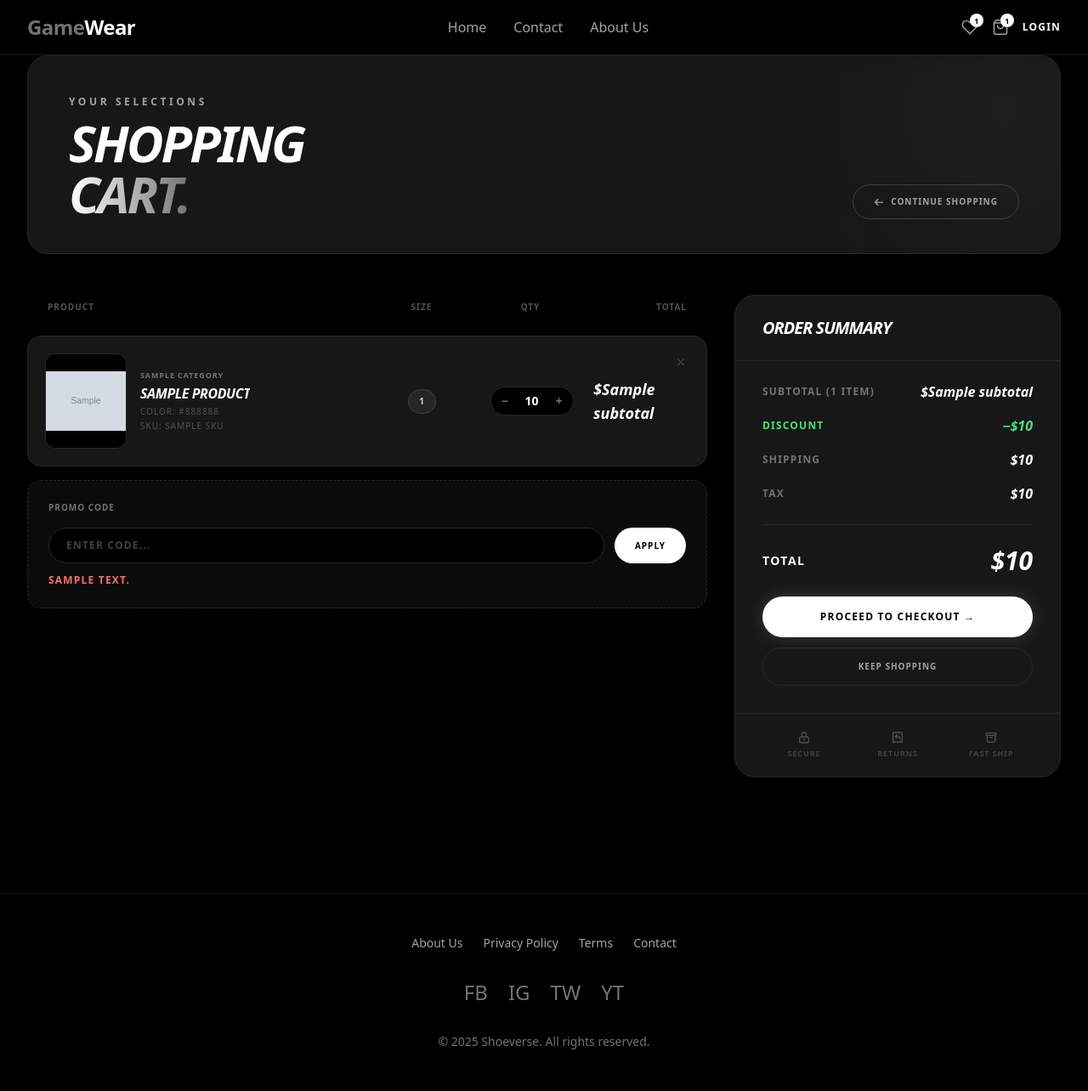
After one commit to athulcoding07-sudo/GameWear_2, a Django app: template templates/users/cart_management/cart_view.html in a window 1280 px wide. The commit adds this page. Shown: the whole page at 85% size. Run offline with Django 3.2, Linux system fonts and the light colour scheme; the template is opened without the code that fills it: most values are stand-ins (such as "Sample title", 1, 10 or a date in 2020); grey boxes marked "Sample" are stand-in pictures; some libraries are stand-ins or nearby versions.

Commit message:
feat(cart): add cart management

```diff
--- /dev/null
+++ b/templates/users/cart_management/cart_view.html
@@ -0,0 +1,295 @@
+{% extends 'users/user_dashboard_base.html' %}
+{% load static %}
+
+{% block title %}
+  GameWear - Your Cart
+{% endblock %}
+
+{% block content %}
+
+  <div class="relative -mt-10 mb-12 w-full overflow-hidden rounded-3xl bg-neutral-900 border border-neutral-800 px-8 md:px-12 py-10">
+    <div class="absolute top-0 right-0 -mr-16 -mt-16 w-64 h-64 bg-white rounded-full blur-[100px] opacity-5 pointer-events-none"></div>
+    <div class="relative flex flex-col md:flex-row md:items-end md:justify-between gap-4">
+      <div>
+        <span class="text-neutral-400 font-bold tracking-[0.3em] uppercase text-xs">Your Selections</span>
+        <h1 class="text-4xl md:text-6xl font-black italic uppercase text-white tracking-tighter leading-none mt-2">
+          Shopping <br />
+          <span class="text-transparent bg-clip-text bg-gradient-to-r from-white to-neutral-500">Cart.</span>
+        </h1>
+      </div>
+      <a href="{% url 'products:users_product_listing' %}"
+        class="self-start md:self-end inline-flex items-center gap-2 border border-neutral-700 text-neutral-400 hover:text-white hover:border-white font-bold uppercase tracking-widest text-[10px] px-6 py-3 rounded-full transition-all">
+        <svg class="w-3 h-3" fill="none" stroke="currentColor" viewBox="0 0 24 24">
+          <path stroke-linecap="round" stroke-linejoin="round" stroke-width="2.5" d="M10 19l-7-7m0 0l7-7m-7 7h18"/>
+        </svg>
+        Continue Shopping
+      </a>
+    </div>
+  </div>
+
+  {% if cart_items %}
+
+
+
+  <div class="flex flex-col xl:flex-row gap-8 mb-24">
+
+    <div class="flex-1 min-w-0 space-y-4">
+
+      <div class="hidden md:grid grid-cols-12 gap-4 px-6 pb-2">
+        <div class="col-span-6">
+          <span class="text-[10px] font-bold uppercase tracking-widest text-neutral-600">Product</span>
+        </div>
+        <div class="col-span-2 text-center">
+          <span class="text-[10px] font-bold uppercase tracking-widest text-neutral-600">Size</span>
+        </div>
+        <div class="col-span-2 text-center">
+          <span class="text-[10px] font-bold uppercase tracking-widest text-neutral-600">Qty</span>
+        </div>
+        <div class="col-span-2 text-right">
+          <span class="text-[10px] font-bold uppercase tracking-widest text-neutral-600">Total</span>
+        </div>
+      </div>
+
+      {% for item in cart_items %}
+      <div class="group relative bg-neutral-900 border border-neutral-800 rounded-2xl p-5 hover:border-neutral-700 transition-all duration-300">
+
+        <form method="POST" action="{% url 'products:remove_cart' item.id %}" class="absolute top-4 right-4 z-10">
+          {% csrf_token %}
+          <button type="submit"
+            class="w-7 h-7 flex items-center justify-center rounded-full text-neutral-700 hover:text-white hover:bg-neutral-800 transition-all"
+            title="Remove item">
+            <svg class="w-3.5 h-3.5" fill="none" stroke="currentColor" viewBox="0 0 24 24">
+              <path stroke-linecap="round" stroke-linejoin="round" stroke-width="2.5" d="M6 18L18 6M6 6l12 12"/>
+            </svg>
+          </button>
+        </form>
+
+        <div class="grid grid-cols-12 gap-4 items-center">
+
+          <div class="col-span-12 md:col-span-6 flex items-center gap-4">
+
+            <div class="shrink-0 w-20 h-24 md:w-24 md:h-28 bg-black rounded-xl overflow-hidden border border-neutral-800">
+              {% with primary_image=item.variant.images.all|first %}
+              <img
+                src="{% if primary_image %}{{ primary_image.image.url }}{% else %}https://campeonsports.com/cdn/shop/files/33AE88D9-C2F3-4676-B489-E566B284B2DB.jpg?v=1767157312&width=720{% endif %}"
+                alt="{{ item.product.name }}"
+                class="w-full h-full object-contain transition duration-500 hover:scale-105"
+              />
+              {% endwith %}
+            </div>
+
+            <div class="min-w-0">
+
+              <p class="text-[9px] font-bold uppercase text-neutral-500 tracking-widest mb-1">
+                {{ item.product.category.name|default:"Jersey" }}
+              </p>
+
+              <h3 class="text-white font-black uppercase italic tracking-tight text-base leading-tight truncate">
+                {{ item.product.name }}
+              </h3>
+
+              {% if item.variant and item.variant.color %}
+              <p class="text-neutral-600 text-[10px] tracking-widest mt-1 uppercase">
+                Color: {{ item.variant.color }}
+              </p>
+              {% endif %}
+
+              {% if item.variant and item.variant.sku %}
+              <p class="text-neutral-600 text-[10px] tracking-widest mt-0.5 uppercase">
+                SKU: {{ item.variant.sku }}
+              </p>
+              {% endif %}
+
+              <div class="flex items-center gap-3 mt-2 md:hidden">
+                {% if item.variant and item.variant.size %}
+                <span class="text-[10px] font-bold uppercase tracking-widest bg-neutral-800 text-neutral-300 px-2 py-0.5 rounded-full">
+                  {{ item.variant.size }}
+                </span>
+                {% endif %}
+                <span class="text-neutral-400 text-xs font-bold italic">
+                  ${{ item.price }}
+                </span>
+              </div>
+
+            </div>
+          </div>
+
+          <div class="hidden md:flex col-span-2 justify-center">
+            {% if item.variant and item.variant.size %}
+            <span class="text-[10px] font-bold uppercase tracking-widest bg-neutral-800 text-neutral-300 px-3 py-1.5 rounded-full border border-neutral-700">
+              {{ item.variant.size }}
+            </span>
+            {% else %}
+            <span class="text-neutral-700 text-xs">—</span>
+            {% endif %}
+          </div>
+
+          <div class="col-span-6 md:col-span-2 flex justify-start md:justify-center">
+            <div class="flex items-center bg-black border border-neutral-800 rounded-full overflow-hidden">
+
+              <form method="POST" action="{% url 'products:update_cart' item.id 'decrease' %}">
+                {% csrf_token %}
+                <button type="submit"
+                  class="w-8 h-8 flex items-center justify-center text-neutral-500 hover:text-white hover:bg-neutral-800 transition-all text-sm font-black
+                  {% if item.quantity <= 1 %}opacity-30 cursor-not-allowed{% endif %}"
+                  {% if item.quantity <= 1 %}disabled{% endif %}>
+                  −
+                </button>
+              </form>
+
+              <span class="w-8 text-center text-white font-black text-sm select-none">{{ item.quantity }}</span>
+
+              <form method="POST" action="{% url 'products:update_cart' item.id 'increase' %}">
+                {% csrf_token %}
+                <button type="submit"
+                  class="w-8 h-8 flex items-center justify-center text-neutral-500 hover:text-white hover:bg-neutral-800 transition-all text-sm font-black">
+                  +
+                </button>
+              </form>
+
+            </div>
+          </div>
+
+          <div class="col-span-6 md:col-span-2 flex justify-end items-center">
+            <p class="text-white font-black italic text-lg">${{ item.subtotal }}</p>
+          </div>
+
+        </div>
+      </div>
+      {% endfor %}
+
+      <div class="mt-6 bg-neutral-900/50 border border-dashed border-neutral-800 rounded-2xl p-6">
+        <p class="text-[10px] font-bold uppercase tracking-widest text-neutral-500 mb-4">Promo Code</p>
+        <form method="POST" action="{% url 'products:cart_view' %}" class="flex gap-3">
+          {% csrf_token %}
+          <input type="hidden" name="action" value="apply_coupon" />
+          <input
+            type="text"
+            name="coupon_code"
+            placeholder="Enter code..."
+            value="{{ applied_coupon|default:'' }}"
+            class="flex-1 bg-black border border-neutral-800 text-white placeholder-neutral-700 font-bold uppercase tracking-widest text-xs px-5 py-3 rounded-full focus:outline-none focus:border-neutral-600 transition-colors min-w-0"
+          />
+          <button type="submit"
+            class="shrink-0 bg-white text-black font-black uppercase tracking-widest text-[10px] px-6 py-3 rounded-full hover:bg-neutral-200 transition-all">
+            Apply
+          </button>
+        </form>
+        {% if coupon_message %}
+        <p class="mt-3 text-xs font-bold uppercase tracking-widest
+          {% if coupon_valid %}text-green-400{% else %}text-red-400{% endif %}">
+          {{ coupon_message }}
+        </p>
+        {% endif %}
+      </div>
+
+    </div>
+
+    <div class="w-full xl:w-96 shrink-0">
+      <div class="sticky top-6 bg-neutral-900 border border-neutral-800 rounded-3xl overflow-hidden">
+
+        <div class="px-8 py-6 border-b border-neutral-800">
+          <h2 class="text-xl font-black uppercase italic text-white tracking-tighter">Order Summary</h2>
+        </div>
+
+        <div class="px-8 py-6 space-y-4">
+
+          <div class="flex justify-between items-center">
+            <span class="text-neutral-500 text-xs uppercase tracking-widest font-bold">
+              Subtotal ({{ cart_items|length }} item{{ cart_items|length|pluralize }})
+            </span>
+            <span class="text-white font-black italic">${{ subtotal }}</span>
+          </div>
+
+          {% if discount_amount %}
+          <div class="flex justify-between items-center">
+            <span class="text-green-400 text-xs uppercase tracking-widest font-bold">Discount</span>
+            <span class="text-green-400 font-black italic">−${{ discount_amount }}</span>
+          </div>
+          {% endif %}
+
+          <div class="flex justify-between items-center">
+            <span class="text-neutral-500 text-xs uppercase tracking-widest font-bold">Shipping</span>
+            {% if shipping_cost %}
+              <span class="text-white font-black italic">${{ shipping_cost }}</span>
+            {% else %}
+              <span class="text-neutral-400 font-bold text-[10px] uppercase tracking-widest">Calculated at checkout</span>
+            {% endif %}
+          </div>
+
+          <div class="flex justify-between items-center">
+            <span class="text-neutral-500 text-xs uppercase tracking-widest font-bold">Tax</span>
+            {% if tax_amount %}
+              <span class="text-white font-black italic">${{ tax_amount }}</span>
+            {% else %}
+              <span class="text-neutral-400 font-bold text-[10px] uppercase tracking-widest">Calculated at checkout</span>
+            {% endif %}
+          </div>
+
+        </div>
+
+        <div class="mx-8 border-t border-neutral-800"></div>
+
+        <div class="px-8 py-6 flex justify-between items-center">
+          <span class="text-white font-black uppercase tracking-widest text-sm">Total</span>
+          <span class="text-3xl font-black italic text-white">${{ grand_total }}</span>
+        </div>
+
+        <div class="px-8 pb-8 space-y-3">
+          <a href="#"
+            class="block w-full bg-white text-black text-center font-black uppercase tracking-widest text-xs py-4 rounded-full hover:bg-neutral-200 transition-all transform hover:-translate-y-0.5 shadow-[0_0_20px_rgba(255,255,255,0.15)]">
+            Proceed to Checkout &rarr;
+          </a>
+          <a href="{% url 'products:users_product_listing' %}"
+            class="block w-full border border-neutral-800 text-neutral-400 hover:text-white hover:border-neutral-600 text-center font-bold uppercase tracking-widest text-[10px] py-3.5 rounded-full transition-all">
+            Keep Shopping
+          </a>
+        </div>
+
+        <div class="border-t border-neutral-800 px-8 py-5 grid grid-cols-3 gap-3 text-center">
+          <div>
+            <svg class="w-4 h-4 text-neutral-600 mx-auto mb-1" fill="none" stroke="currentColor" viewBox="0 0 24 24">
+              <path stroke-linecap="round" stroke-linejoin="round" stroke-width="2" d="M12 15v2m-6 4h12a2 2 0 002-2v-6a2 2 0 00-2-2H6a2 2 0 00-2 2v6a2 2 0 002 2zm10-10V7a4 4 0 00-8 0v4h8z"/>
+            </svg>
+            <p class="text-[9px] uppercase tracking-widest font-bold text-neutral-700">Secure</p>
+          </div>
+          <div>
+            <svg class="w-4 h-4 text-neutral-600 mx-auto mb-1" fill="none" stroke="currentColor" viewBox="0 0 24 24">
+              <path stroke-linecap="round" stroke-linejoin="round" stroke-width="2" d="M16 15v-1a4 4 0 00-4-4H8m0 0l3 3m-3-3l3-3m9 14V5a2 2 0 00-2-2H6a2 2 0 00-2 2v16l4-2 4 2 4-2 4 2z"/>
+            </svg>
+            <p class="text-[9px] uppercase tracking-widest font-bold text-neutral-700">Returns</p>
+          </div>
+          <div>
+            <svg class="w-4 h-4 text-neutral-600 mx-auto mb-1" fill="none" stroke="currentColor" viewBox="0 0 24 24">
+              <path stroke-linecap="round" stroke-linejoin="round" stroke-width="2" d="M5 8h14M5 8a2 2 0 110-4h14a2 2 0 110 4M5 8v10a2 2 0 002 2h10a2 2 0 002-2V8m-9 4h4"/>
+            </svg>
+            <p class="text-[9px] uppercase tracking-widest font-bold text-neutral-700">Fast Ship</p>
+          </div>
+        </div>
+
+      </div>
+    </div>
+
+  </div>
+
+  {% else %}
+
+  <div class="mb-24 flex flex-col items-center justify-center py-28 bg-neutral-900/40 border border-dashed border-neutral-800 rounded-3xl text-center px-6">
+    <div class="w-20 h-20 rounded-full bg-neutral-900 border border-neutral-800 flex items-center justify-center mb-8">
+      <svg class="w-8 h-8 text-neutral-700" fill="none" stroke="currentColor" viewBox="0 0 24 24">
+        <path stroke-linecap="round" stroke-linejoin="round" stroke-width="1.5" d="M16 11V7a4 4 0 00-8 0v4M5 9h14l1 12H4L5 9z"/>
+      </svg>
+    </div>
+    <h2 class="text-3xl md:text-5xl font-black uppercase italic text-white tracking-tighter mb-3">Your Cart Is Empty</h2>
+    <p class="text-neutral-500 text-sm max-w-sm mb-10">
+      Looks like you haven't added any jerseys yet. Hit the store and find your colours.
+    </p>
+    <a href="{% url 'products:users_product_listing' %}"
+      class="bg-white text-black font-black uppercase tracking-widest text-xs px-10 py-4 rounded-full hover:bg-neutral-200 transition-all transform hover:-translate-y-1 shadow-[0_0_20px_rgba(255,255,255,0.2)]">
+      Browse Jerseys
+    </a>
+  </div>
+
+  {% endif %}
+
+{% endblock %}
--- a/templates/users/user_dashboard_base.html
+++ b/templates/users/user_dashboard_base.html
@@ -110,7 +110,7 @@
       </a>
 
       <!-- ✦ Cart Icon -->
-      <a href="#" class="relative group text-neutral-400 hover:text-white transition duration-200" aria-label="Cart">
+      <a href="{% url 'products:cart_view' %}" class="relative group text-neutral-400 hover:text-white transition duration-200" aria-label="Cart">
         <svg xmlns="http://www.w3.org/2000/svg" class="w-5 h-5" fill="none" viewBox="0 0 24 24" stroke="currentColor" stroke-width="1.8">
           <path stroke-linecap="round" stroke-linejoin="round" d="M6 2 3 6v14a2 2 0 0 0 2 2h14a2 2 0 0 0 2-2V6l-3-4z" />
           <line x1="3" y1="6" x2="21" y2="6" stroke="currentColor" stroke-width="1.8" />
```
Also changed, not shown: apps/products/models.py (+78 -0 lines), apps/products/services.py (added, +115 -0 lines), apps/products/urls.py (+10 -0 lines), apps/products/views.py (+189 -2 lines), templates/home/partials/header.html (+26 -19 lines), templates/users/products/products_details_page.html (+4 -3 lines), apps/products/migrations/0010_cart_cartitem_cartitem_unique_cart_product.py (added), apps/products/migrations/0011_remove_cartitem_unique_cart_product_cartitem_variant_and_more.py (added).
